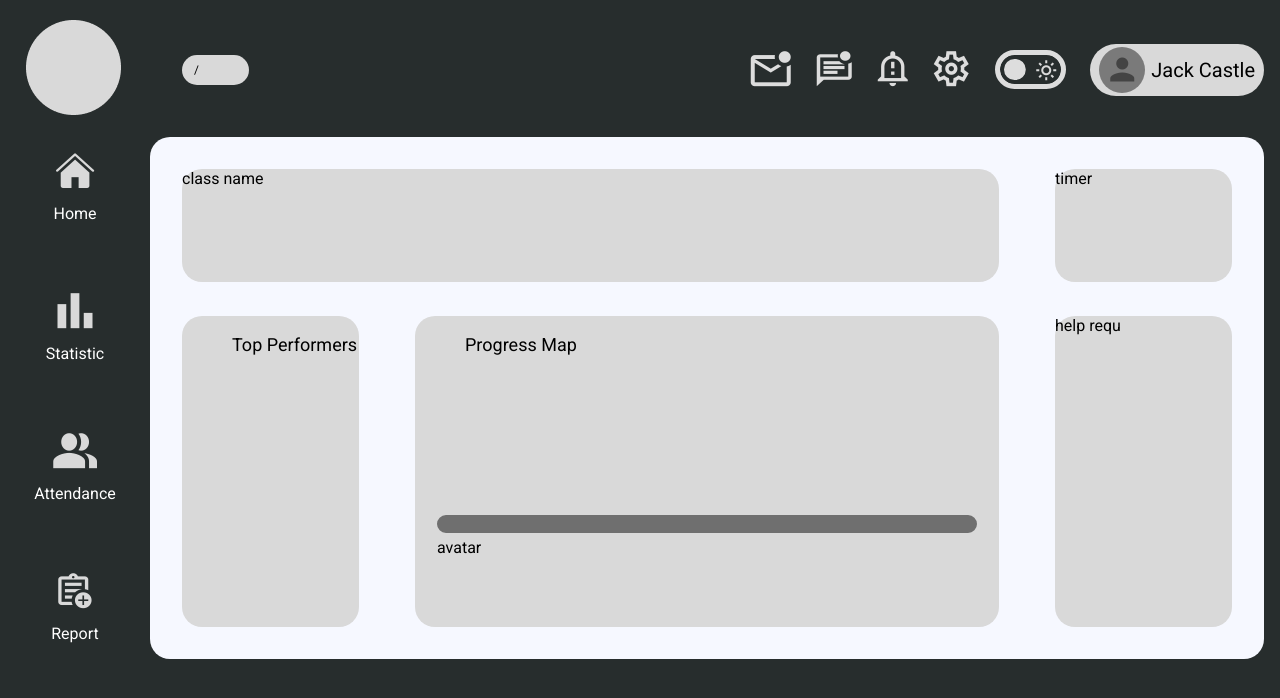
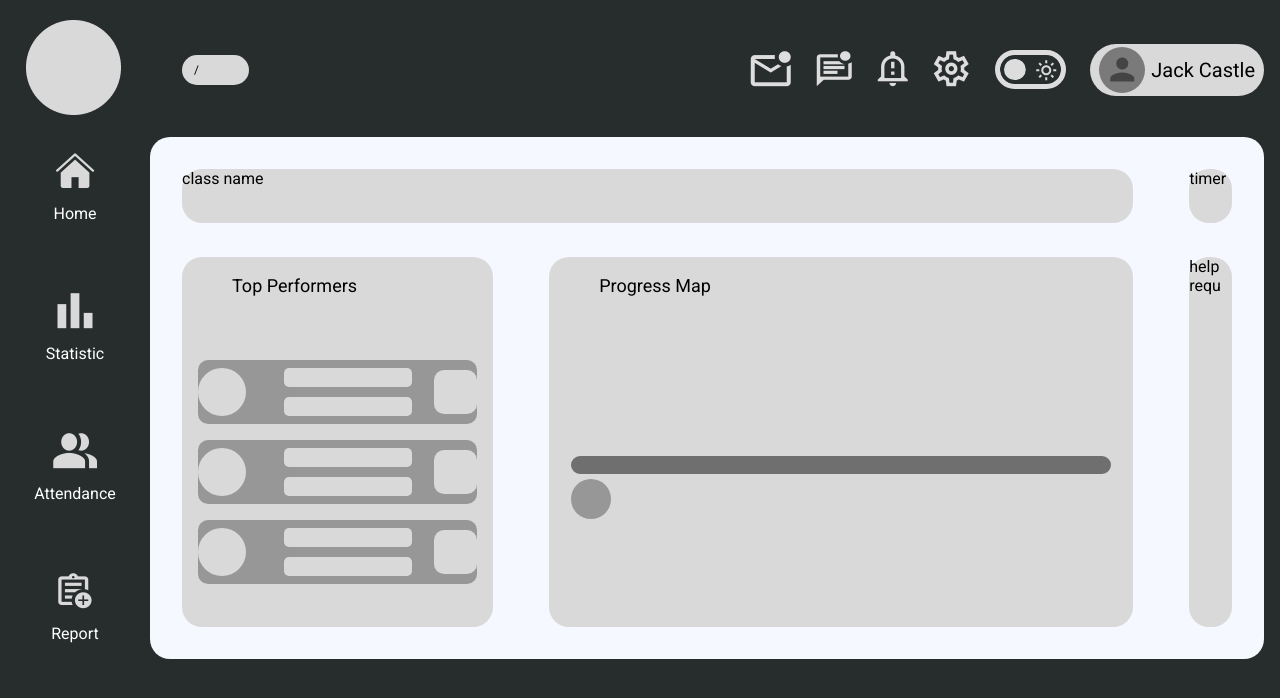
Before and after one commit to longphung/strayballoon-fe, a Vue app: page / in a window 1280 px wide. Shown: the top 698 px of the page. Built offline with nearby package versions, Linux system fonts and the light colour scheme.

Commit message:
Changes on Progress map and Top Performers
Changes on Progress map and Top Performers

```diff
--- a/src/components/ProgressStudentAvatar.vue
+++ b/src/components/ProgressStudentAvatar.vue
@@ -18,13 +18,16 @@ export default {
 
 <template>
   <span class="student-avatar" :style="`left: ${offset}%`">
-    avatar
-<!--    TODO: Akhmad to fill with student avatar-->
+<!--    TODO: Akhmad to fill with student avatar(Completed)-->
   </span>
 </template>
 
 <style scoped>
 .student-avatar {
+  width: 2.5rem;
+  height: 2.5rem;
+  background-color: rgba(151, 151, 151, 1);
+  border-radius: 100px;
   position: absolute;
   top: calc(100% + 0.3125rem);
 }
--- a/src/components/TopPerformers.vue
+++ b/src/components/TopPerformers.vue
@@ -6,6 +6,30 @@ export default {
 
 <template>
   <div class='top-performers'><p class="performance-title">Top Performers</p>
+    <div class="perf1">
+      <div class="icon-perf"></div>
+      <div class="perf-text">
+        <div class="text1"></div>
+        <div class="text1"></div>
+      </div>
+      <div class="perf-score"></div>
+    </div>
+    <div class="perf2">
+      <div class="icon-perf"></div>
+      <div class="perf-text">
+        <div class="text1"></div>
+        <div class="text1"></div>
+      </div>
+      <div class="perf-score"></div>
+    </div>
+    <div class="perf3">
+      <div class="icon-perf"></div>
+      <div class="perf-text">
+        <div class="text1"></div>
+        <div class="text1"></div>
+      </div>
+      <div class="perf-score"></div>
+    </div>
   </div>
 </template>
 
@@ -16,9 +40,76 @@ export default {
 }
 .performance-title {
   padding-left: 50px;
-  font-family: 'Roboto';
-  font-style: normal;
-  font-weight: 400;
-  font-size: 18px;
+  font-size: 1.125rem;
+  margin-bottom: 4rem;
+}
+.perf1 {
+  display: flex;
+  align-items: center;
+  justify-content: space-around;
+  margin: 1rem;
+  height: 4rem;
+  background: rgba(151, 151, 151, 1);
+  border-radius: 10px;
+  margin-bottom: 0.5rem;
+  gap: 30px;
+}
+.perf2 {
+  display: flex;
+  align-items: center;
+  justify-content: space-around;
+  margin: 1rem;
+  height: 4rem;
+  background: rgba(151, 151, 151, 1);
+  border-radius: 10px;
+  margin-bottom: 0.5rem;
+  gap: 30px;
+}
+.perf3 {
+  display: flex;
+  align-items: center;
+  justify-content: space-around;
+  margin: 1rem;
+  height: 4rem;
+  background: rgba(151, 151, 151, 1);
+  border-radius: 10px;
+  margin-bottom: 0.5rem;
+  gap: 30px;
+}
+.icon-perf {
+  width: 3rem;
+  height: 3rem;
+  background-color: rgba(217, 217, 217, 1);
+  border-radius: 100px;
+
+}
+.perf-text {
+  width: 8rem;
+  height: 3rem;
+  border-radius: 5px;
+  display: flex;
+  flex-direction: column;
+  text-align: center;
+  gap: 10px;
+}
+.text1 {
+  width: 8rem;
+  height: 1.5rem;
+  background-color: rgba(217, 217, 217, 1);
+  border-radius: 5px;
+  margin-left: 0.5rem;
+}
+.text2 {
+  width: 8rem;
+  height: 1rem;
+  background-color: rgba(217, 217, 217, 1);
+  border-radius: 5px;
+  margin-left: 0.5rem;
+}
+.perf-score{
+  width: 2.7rem;
+  height: 2.7rem;
+  background-color: rgba(217, 217, 217, 1);
+  border-radius: 10px;
 }
 </style>
```
Also changed, not shown: .prettierrc.json.
